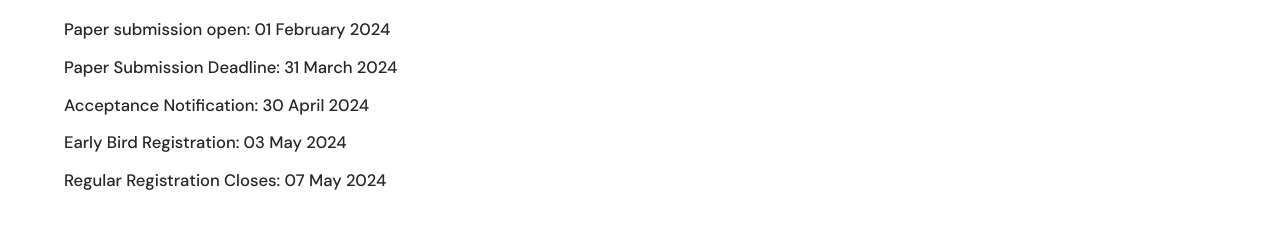
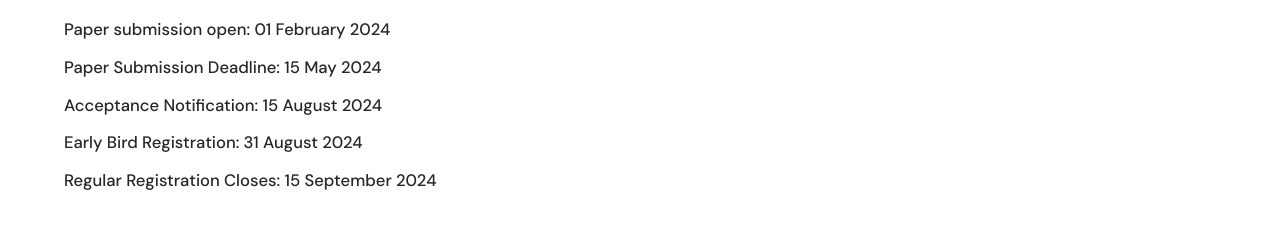
Before and after one commit to flash6083/ConferenceWebsite, a Next.js app: page /imp_dates in a window 1280 px wide. Shown: the part 198-441 px from the top of the page. Built offline with nearby package versions, Linux system fonts and the light colour scheme.

Commit message:
Update Dates

```diff
--- a/app/imp_dates/page.js
+++ b/app/imp_dates/page.js
@@ -2,10 +2,10 @@ import styles from './imp_dates.module.scss'
 
 const date_info = [
     "Paper submission open: 01 February 2024",
-    "Paper Submission Deadline: 31 March 2024",
-    "Acceptance Notification: 30 April 2024",
-    "Early Bird Registration: 03 May 2024",
-    "Regular Registration Closes: 07 May 2024"
+    "Paper Submission Deadline: 15 May 2024",
+    "Acceptance Notification: 15 August 2024",
+    "Early Bird Registration: 31 August 2024",
+    "Regular Registration Closes: 15 September 2024"
 ]
 
 const Dates = () => {
```
